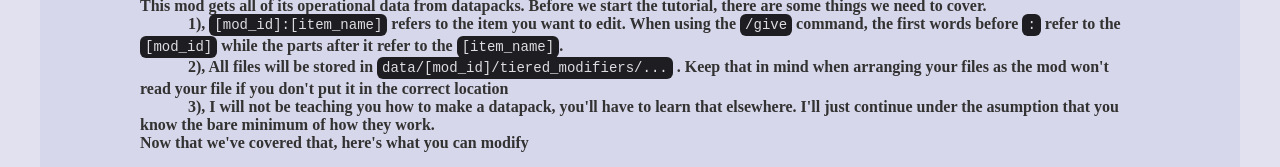
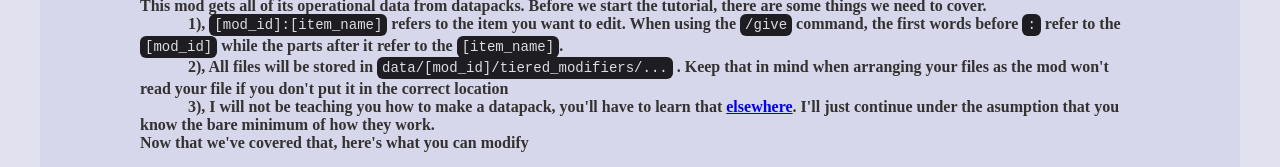
Before and after one commit to Stereowalker/My-Home-Page, a plain HTML site: page tiered/index.html in a window 1280 px wide. Shown: the part 230-397 px from the top of the page. Drawn offline with Linux system fonts and the light colour scheme.

Commit message:
Added a link for the elsewhere part

```diff
--- a/tiered/index.html
+++ b/tiered/index.html
@@ -82,7 +82,7 @@
                     . Keep that in mind when arranging your files as the mod won't read your file if you don't put it in the correct location
                 </p>
                 <p>
-                    <tab1>3), I will not be teaching you how to make a datapack, you'll have to learn that elsewhere. I'll just continue under the asumption that you know the bare minimum of how they work.
+                    <tab1>3), I will not be teaching you how to make a datapack, you'll have to learn that <a href="https://minecraft.wiki/w/Tutorials/Creating_a_data_pack">elsewhere</a>. I'll just continue under the asumption that you know the bare minimum of how they work.
                 </p>
                 <p>Now that we've covered that, here's what you can modify</P>
             </span>
```
